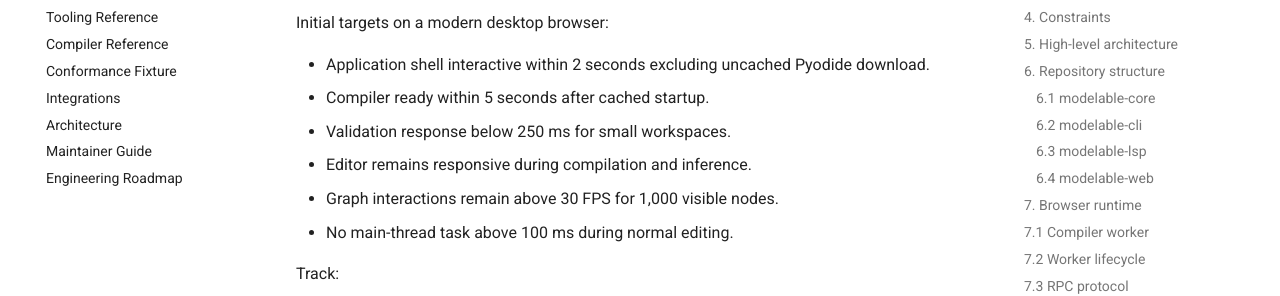
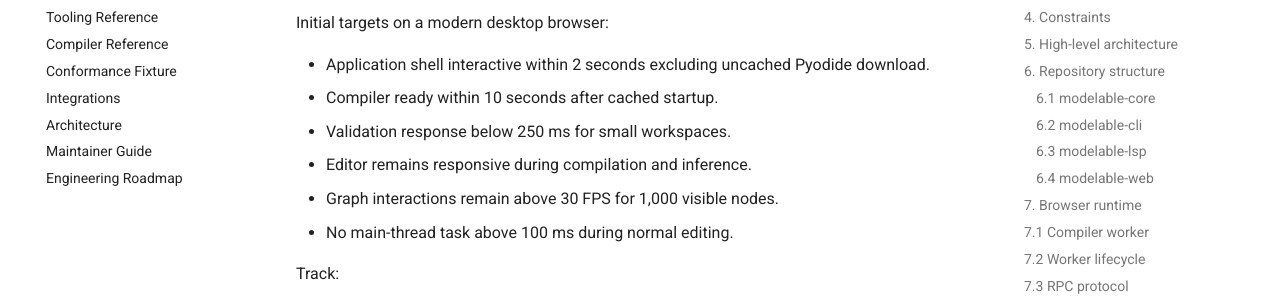
Before and after one commit to ktjn/modelable, an MkDocs documentation site: the page built from docs/playground-design.md, in a window 1280 px wide and 900 px high, scrolled down 19561 px. Shown: the part 172-468 px from the top of the window. Built offline with MkDocs 1.6.1 and Material for MkDocs 9.7.7, drawn with Linux system fonts in a browser that asks for light colours; comment, search, counter and statistics services are not loaded; some of the changed text lies outside the part shown.

Commit message:
test: relax cached browser startup budget

```diff
--- a/docs/playground-design.md
+++ b/docs/playground-design.md
@@ -763,7 +763,7 @@ Treat LLM output as untrusted data.
 Initial targets on a modern desktop browser:
 
 - Application shell interactive within 2 seconds excluding uncached Pyodide download.
-- Compiler ready within 5 seconds after cached startup.
+- Compiler ready within 10 seconds after cached startup.
 - Validation response below 250 ms for small workspaces.
 - Editor remains responsive during compilation and inference.
 - Graph interactions remain above 30 FPS for 1,000 visible nodes.
@@ -925,7 +925,7 @@ The final Windows/Chromium gate measured these gzip-compressed payloads:
 The same gate measured these browser medians:
 
 - Cold initialization: 2,371.54 ms (20,000 ms budget).
-- Cached initialization: 2,861.93 ms (5,000 ms budget).
+- Cached initialization: 2,861.93 ms (10,000 ms budget).
 - Validation: 11.50 ms (500 ms budget).
 - JSON Schema generation: 32.30 ms (1,000 ms budget).
 
```
Also changed, not shown: 1 other file.
